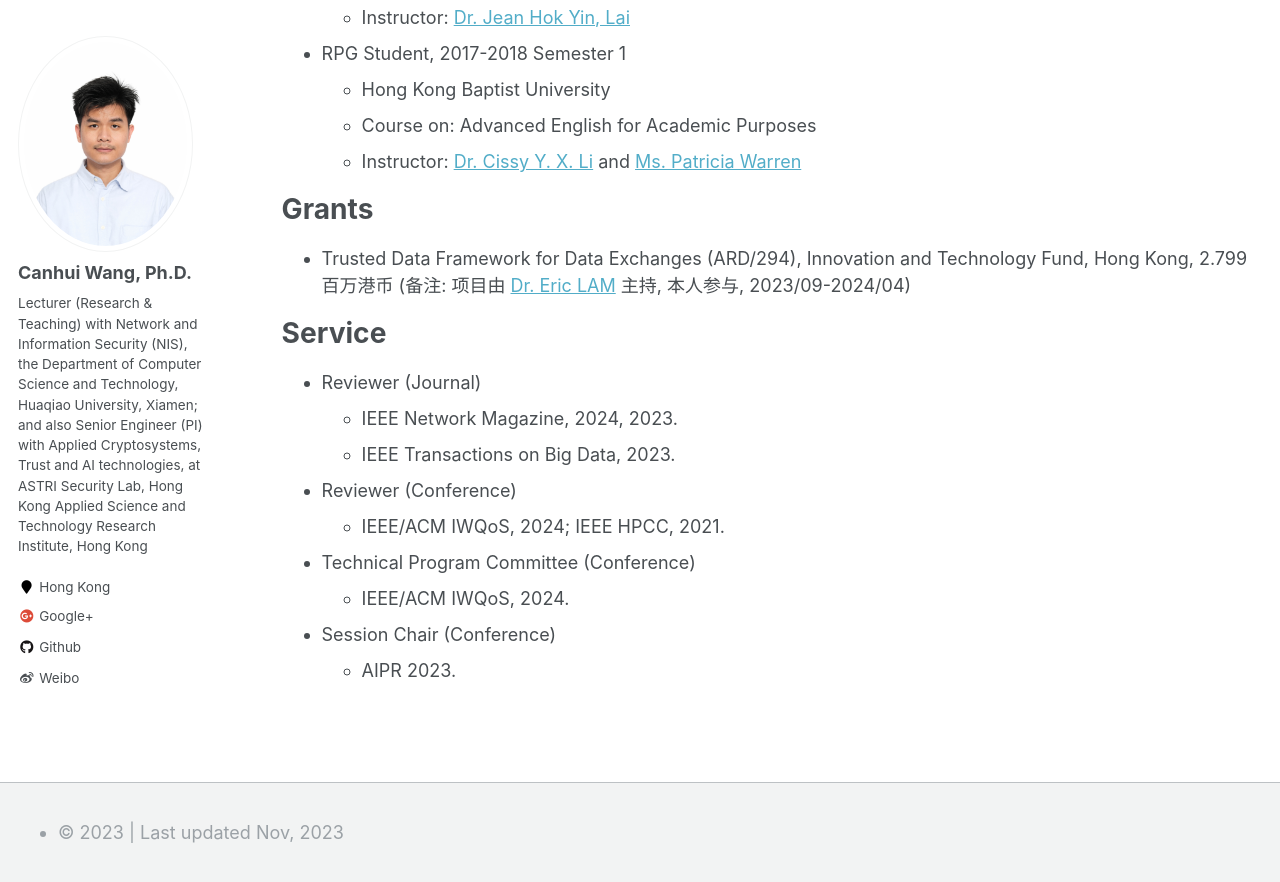
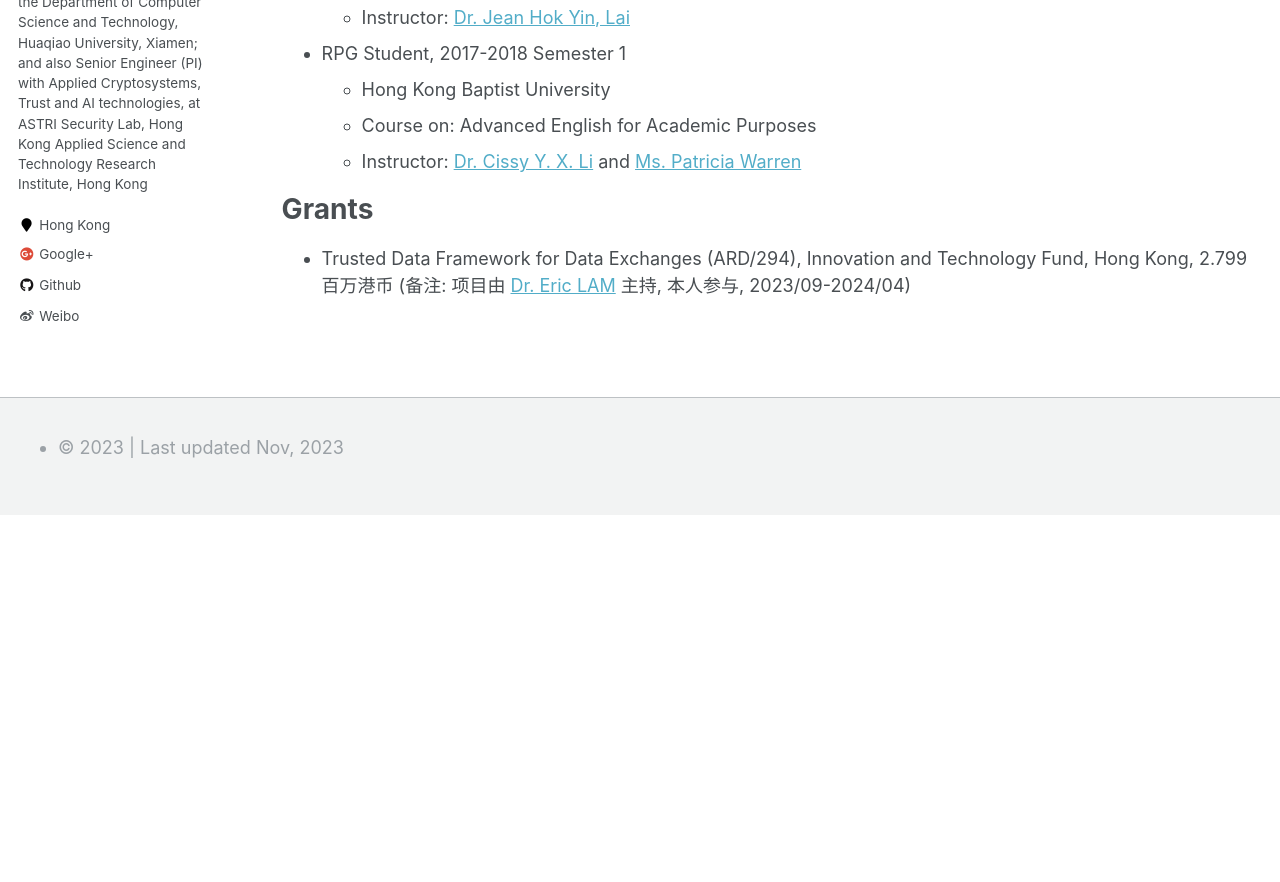
Before and after one commit to Canhui/canhui.github.io, a Jekyll site: the page built from _pages/cv.md, in a window 1280 px wide and 900 px high, scrolled down 3260 px. Shown: the top 882 px of the window. Built offline with Jekyll 4.4.1, drawn with Linux system fonts in a browser that asks for light colours; after the commit the page ends 3775 px from its top, so only the background shows below that.

Commit message:
Update cv.md

```diff
--- a/_pages/cv.md
+++ b/_pages/cv.md
@@ -144,6 +144,8 @@ Grants
 ======
 * Trusted Data Framework for Data Exchanges (ARD/294), Innovation and Technology Fund, Hong Kong, 2.799百万港币 (备注: 项目由 [Dr. Eric LAM](https://www.linkedin.com/in/peifunglam2/) 主持, 本人参与, 2023/09-2024/04)
 
+
+<!--
 Service
 ======
 * Reviewer (Journal)
@@ -154,4 +156,4 @@ Service
 * Technical Program Committee (Conference)
   * IEEE/ACM IWQoS, 2024.
 * Session Chair (Conference)
-  * AIPR 2023.
+  * AIPR 2023.-->
```
